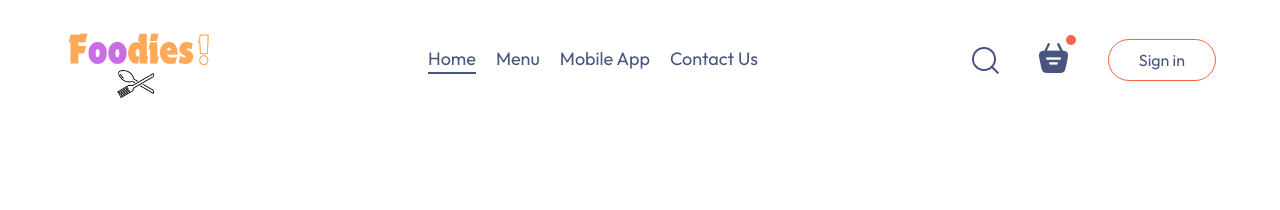
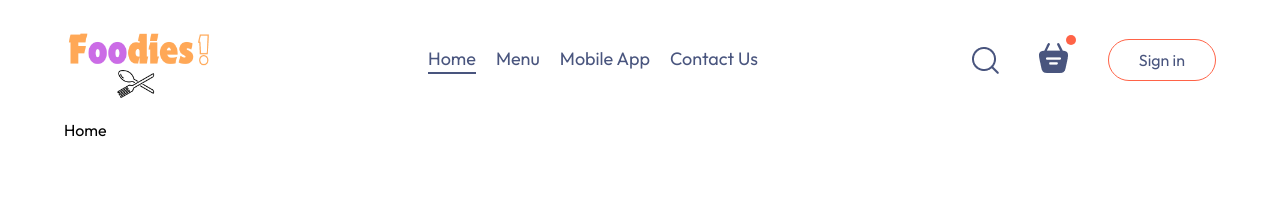
Before and after one commit to M-UsmanAli/foodies, a React (Vite) app in the folder front-end/: page / in a window 1280 px wide. Shown: the top 210 px of the page. Built offline with nearby package versions, Linux system fonts and the light colour scheme.

Commit message:
creating the Routes

```diff
--- a/front-end/src/App.tsx
+++ b/front-end/src/App.tsx
@@ -1,9 +1,18 @@
+import { Route, Routes } from "react-router-dom"
 import Navbar from "./components/Navbar/Navbar"
+import Home from "./pages/Home/Home"
+import { Cart } from "./pages/Cart/Cart"
+import { PlaceOrder } from "./pages/PlaceOrder/PlaceOrder"
 
 const App = () => {
   return (
     <div className="app">
       <Navbar/>
+      <Routes>
+        <Route path="/" element={<Home/>}/>
+        <Route path="/cart" element={<Cart/>}/>
+        <Route path="/order" element={<PlaceOrder/>}/>
+      </Routes>
     </div>
   )
 }
```
Also changed, not shown: front-end/src/main.tsx (+4 -3 lines).
